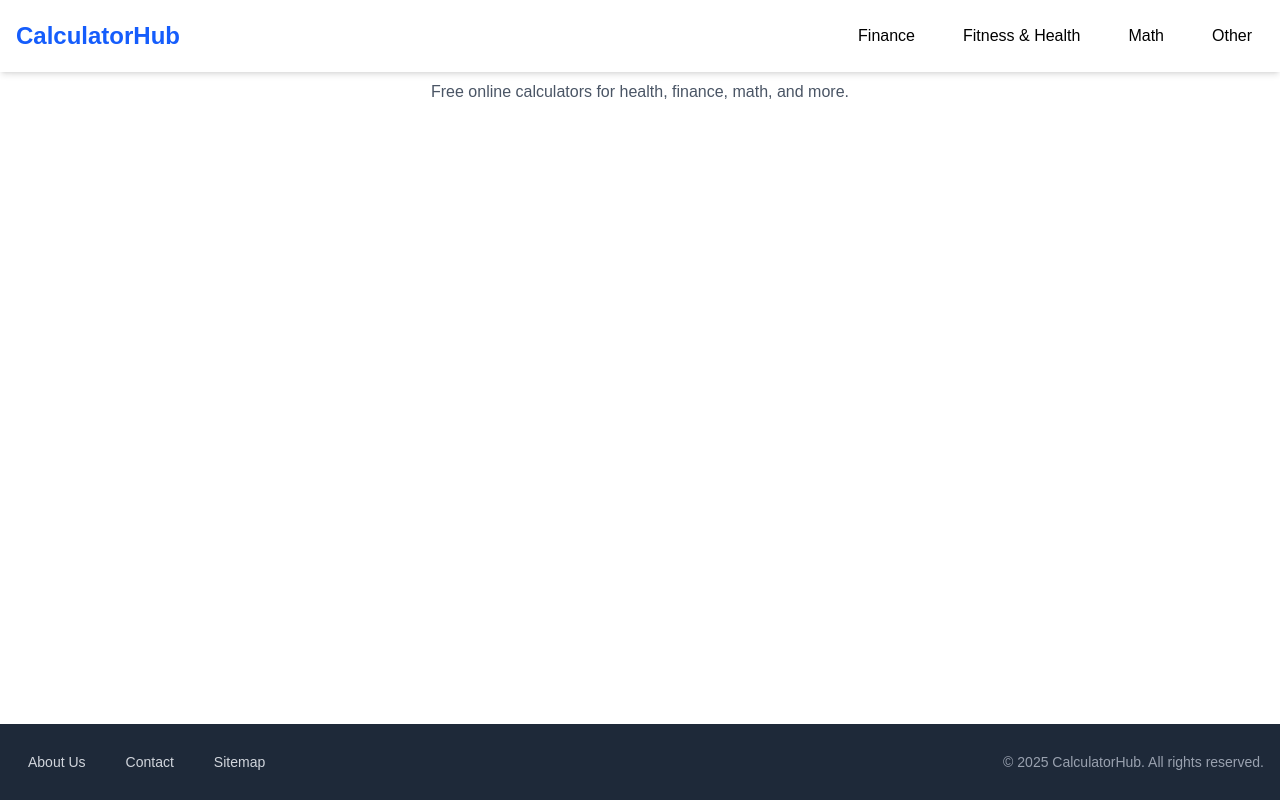
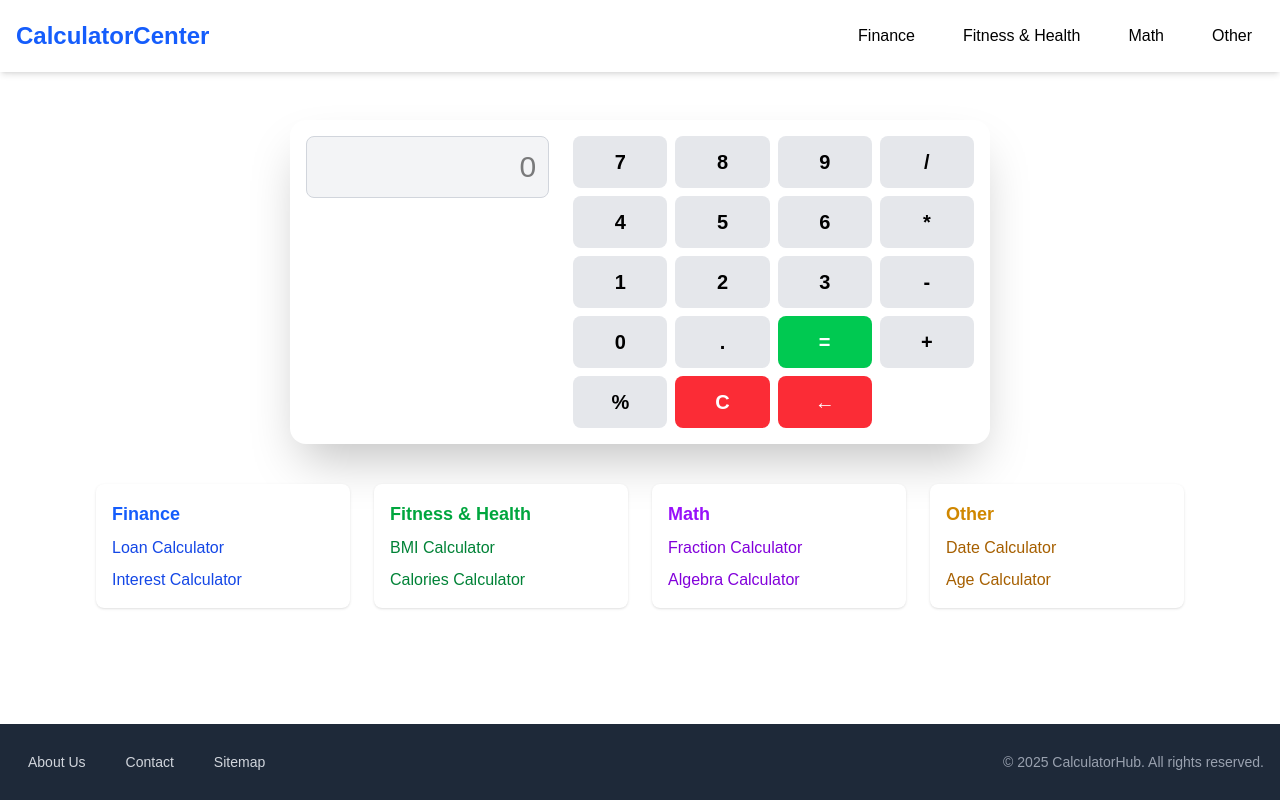
Before and after one commit to faizanhafiz/calculatorcenter, a Next.js app: page / in a window 1280 px wide. Built offline with nearby package versions, Linux system fonts and the light colour scheme.

Commit message:
added calculator at Home page

```diff
--- a/app/layout.tsx
+++ b/app/layout.tsx
@@ -3,7 +3,7 @@ import Navbar from '@/components/Navbar'
 import Footer from '@/components/Footer'
 
 export const metadata = {
-  title: 'CalculatorHub',
+  title: 'CalculatorCenter',
   description: 'All your calculators in one place'
 }
 
--- a/app/page.tsx
+++ b/app/page.tsx
@@ -1,9 +1,53 @@
-// app/page.tsx
+import Link from 'next/link'
+import Calculator from '@/components/Calculator'
 export default function Home() {
-  return (
-    <div className="text-center">
-      <h1 className="text-4xl font-bold text-blue-600 mb-4">Welcome to CalculatorHub</h1>
-      <p className="text-gray-600">Free online calculators for health, finance, math, and more.</p>
-    </div>
-  );
+    return (
+        <main className="pt-24 px-4 md:px-8 lg:px-16">
+          {/* Upper Section - Simple Calculator */}
+           <Calculator/>
+
+
+          {/* Lower Section - Categories */}
+          <section className="max-w-6xl mx-auto">
+
+            <div className="grid grid-cols-1 sm:grid-cols-2 lg:grid-cols-4 gap-6">
+              {/* Finance */}
+              <div className="bg-white p-4 rounded-lg shadow hover:shadow-lg transition">
+                <h3 className="text-lg font-semibold text-blue-600 mb-2">Finance</h3>
+                <ul className="space-y-2">
+                  <li><Link href="/finance/loan" className="text-blue-700 hover:underline">Loan Calculator</Link></li>
+                  <li><Link href="/finance/interest" className="text-blue-700 hover:underline">Interest Calculator</Link></li>
+                </ul>
+              </div>
+
+              {/* Fitness & Health */}
+              <div className="bg-white p-4 rounded-lg shadow hover:shadow-lg transition">
+                <h3 className="text-lg font-semibold text-green-600 mb-2">Fitness & Health</h3>
+                <ul className="space-y-2">
+                  <li><Link href="/fitness-health/bmi" className="text-green-700 hover:underline">BMI Calculator</Link></li>
+                  <li><Link href="/fitness-health/calories" className="text-green-700 hover:underline">Calories Calculator</Link></li>
+                </ul>
+              </div>
+
+              {/* Math */}
+              <div className="bg-white p-4 rounded-lg shadow hover:shadow-lg transition">
+                <h3 className="text-lg font-semibold text-purple-600 mb-2">Math</h3>
+                <ul className="space-y-2">
+                  <li><Link href="/math/fractions" className="text-purple-700 hover:underline">Fraction Calculator</Link></li>
+                  <li><Link href="/math/algebra" className="text-purple-700 hover:underline">Algebra Calculator</Link></li>
+                </ul>
+              </div>
+
+              {/* Other */}
+              <div className="bg-white p-4 rounded-lg shadow hover:shadow-lg transition">
+                <h3 className="text-lg font-semibold text-yellow-600 mb-2">Other</h3>
+                <ul className="space-y-2">
+                  <li><Link href="/other/date" className="text-yellow-700 hover:underline">Date Calculator</Link></li>
+                  <li><Link href="/other/age" className="text-yellow-700 hover:underline">Age Calculator</Link></li>
+                </ul>
+              </div>
+            </div>
+          </section>
+        </main>
+      )
 }
--- /dev/null
+++ b/components/Calculator.tsx
@@ -0,0 +1,108 @@
+'use client'
+import { useState } from 'react'
+
+export default function Calculator() {
+  const [input, setInput] = useState('')
+  const [result, setResult] = useState('')
+
+  const handleClick = (value: string) => {
+    setInput((prev) => prev + value)
+  }
+
+  const clear = () => {
+    setInput('')
+    setResult('')
+  }
+
+  const calculate = () => {
+    try {
+      // Replace % with /100 before evaluation
+      const expression = input.replace(/(\d+(\.\d+)?)%/g, '($1/100)')
+      const evalResult = eval(expression)
+      setResult(evalResult)
+    } catch {
+      setResult('Error')
+    }
+  }
+
+  const handleBackspace = () => {
+    setInput((prev) => prev.slice(0, -1))
+  }
+
+  const handlePercentage = () => {
+    if (input === '') {
+      setInput('0%')
+      return
+    }
+
+    // If the last character is an operator, add 0%
+    if (['+', '-', '*', '/'].includes(input.slice(-1))) {
+      setInput(prev => prev + '0%')
+      return
+    }
+
+    // Otherwise, add % to the current number
+    setInput(prev => {
+      const parts = prev.split(/([+\-*/])/g)
+      const lastPart = parts[parts.length - 1]
+
+      if (lastPart.includes('%')) return prev
+
+      parts[parts.length - 1] = lastPart + '%'
+      return parts.join('')
+    })
+  }
+
+  const buttons = [
+    '7', '8', '9', '/',
+    '4', '5', '6', '*',
+    '1', '2', '3', '-',
+    '0', '.', '=', '+',
+    '%', 'C', '×'
+  ]
+
+  return (
+    <div className="w-full px-4 pb-10">
+      <div className="flex flex-col lg:flex-row gap-6 p-4 bg-white rounded-2xl shadow-2xl mx-auto w-full max-w-[95%] sm:max-w-[500px] lg:max-w-[700px]">
+        <div className="flex-1 w-full">
+          <input
+            type="text"
+            value={input}
+            readOnly
+            placeholder="0"
+            className="w-full text-right text-3xl font-mono border border-gray-300 rounded-lg p-3 bg-gray-100 mb-2 text-black"
+          />
+          {result !== '' && (
+            <div className="text-right text-2xl text-blue-700 font-bold mb-3">
+              = {result}
+            </div>
+          )}
+        </div>
+
+        <div className="grid grid-cols-4 gap-2 lg:w-[60%]">
+          {buttons.map((btn) => (
+            <button
+              key={btn}
+              onClick={() => {
+                if (btn === '=') calculate()
+                else if (btn === '%') handlePercentage()
+                else if (btn === 'C') clear()
+                else if (btn === '×') handleBackspace()
+                else handleClick(btn)
+              }}
+              className={`p-3 text-xl font-semibold rounded-lg transition duration-200 ${
+                ['C', '×'].includes(btn)
+                  ? 'bg-red-500 hover:bg-red-600 text-white'
+                  : btn === '='
+                  ? 'bg-green-500 hover:bg-green-600 text-white'
+                  : 'bg-gray-200 hover:bg-blue-600 hover:text-white text-black'
+              }`}
+            >
+              {btn === '×' ? '←' : btn}
+            </button>
+          ))}
+        </div>
+      </div>
+    </div>
+  )
+}
--- a/components/Navbar.tsx
+++ b/components/Navbar.tsx
@@ -26,7 +26,7 @@ export default function Navbar() {
         <div className="flex justify-between items-center">
           {/* Logo */}
           <Link href="/" className="text-2xl font-extrabold text-blue-600">
-            CalculatorHub
+            CalculatorCenter
           </Link>
 
           {/* Mobile Menu Toggle Button */}
```
